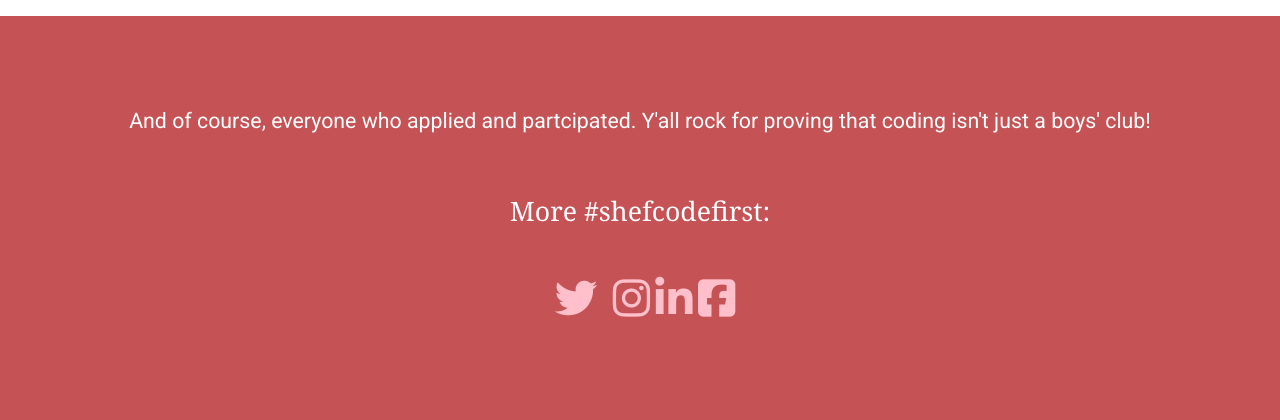
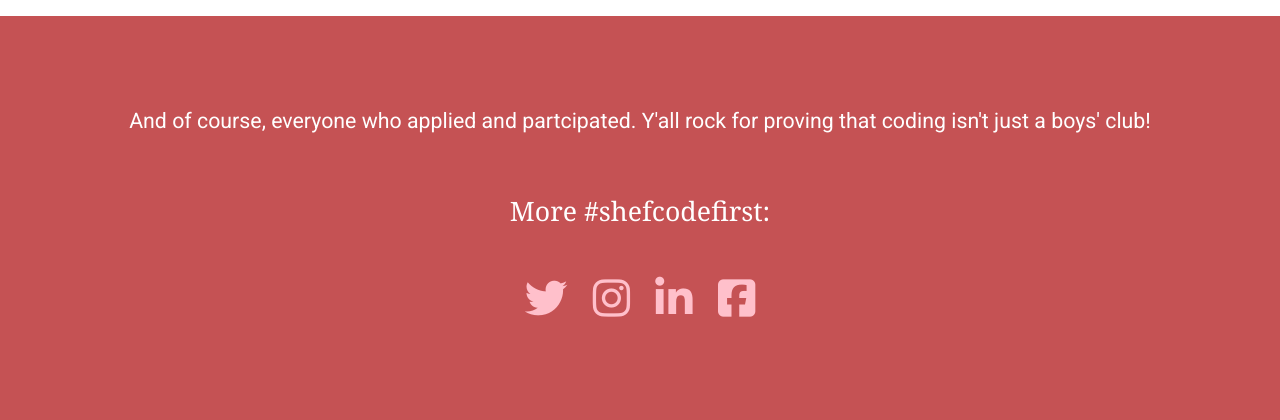
Before and after one commit to paulienuh/PythonProject, a Flask app: page / in a window 1280 px wide. Shown: the part 3389-3809 px from the top of the page. Run offline with Flask 2, Linux system fonts and the light colour scheme; some libraries are stand-ins or nearby versions.

Commit message:
changes!

```diff
--- a/templates/index.html
+++ b/templates/index.html
@@ -113,10 +113,10 @@ Matt from <em>HackSheffield</em>, Anna from <em>Appt</em>, Tanja from <em>Leeds
 <h2> More #shefcodefirst: </h2>
 <br>
 
-<a href="https://twitter.com/search?q=%23shefcodefirst&src=savshttps://www.facebook.com/search/top/?q=%23shefcodefirst"><i class="fa fa-twitter social fa-2x" aria-hidden="true"></i></a> <a href="https://www.instagram.com/explore/tags/shefcodefirst/"> <i class="fa fa-instagram fa-2x" aria-hidden="true"></i></a>
+<a href="https://twitter.com/search?q=%23shefcodefirst&src=savshttps://www.facebook.com/search/top/?q=%23shefcodefirst"><i class="fa fa-twitter social fa-2x" aria-hidden="true"></i></a> <a href="https://www.instagram.com/explore/tags/shefcodefirst/"> <i class="fa fa-instagram fa-2x social" aria-hidden="true"></i></a>
 <a href="https://www.linkedin.com/search/results/content/?keywords=%23shefcodefirst&origin=SWITCH_SEARCH_VERTICAL" >
-<i class="fa fa-linkedin fa-2x" aria-hidden="true"></i></a>
-<a href="https://www.facebook.com/search/top/?q=%23shefcodefirst"><i class="fa fa-facebook-square fa-2x" aria-hidden="true"></i></a>
+<i class="fa fa-linkedin fa-2x social" aria-hidden="true"></i></a>
+<a href="https://www.facebook.com/search/top/?q=%23shefcodefirst"><i class="fa fa-facebook-square fa-2x social" aria-hidden="true"></i></a>
 </div>
 </div>
 </body>
```
Also changed, not shown: favicon.ico (added).
